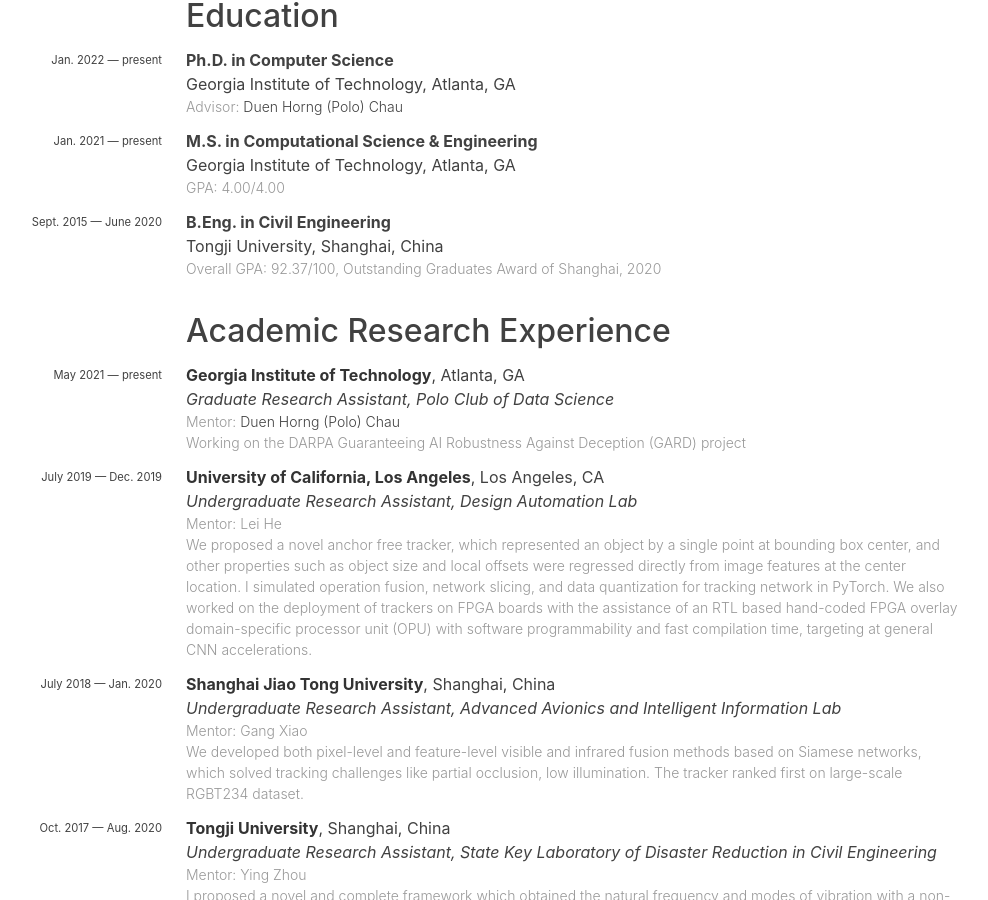
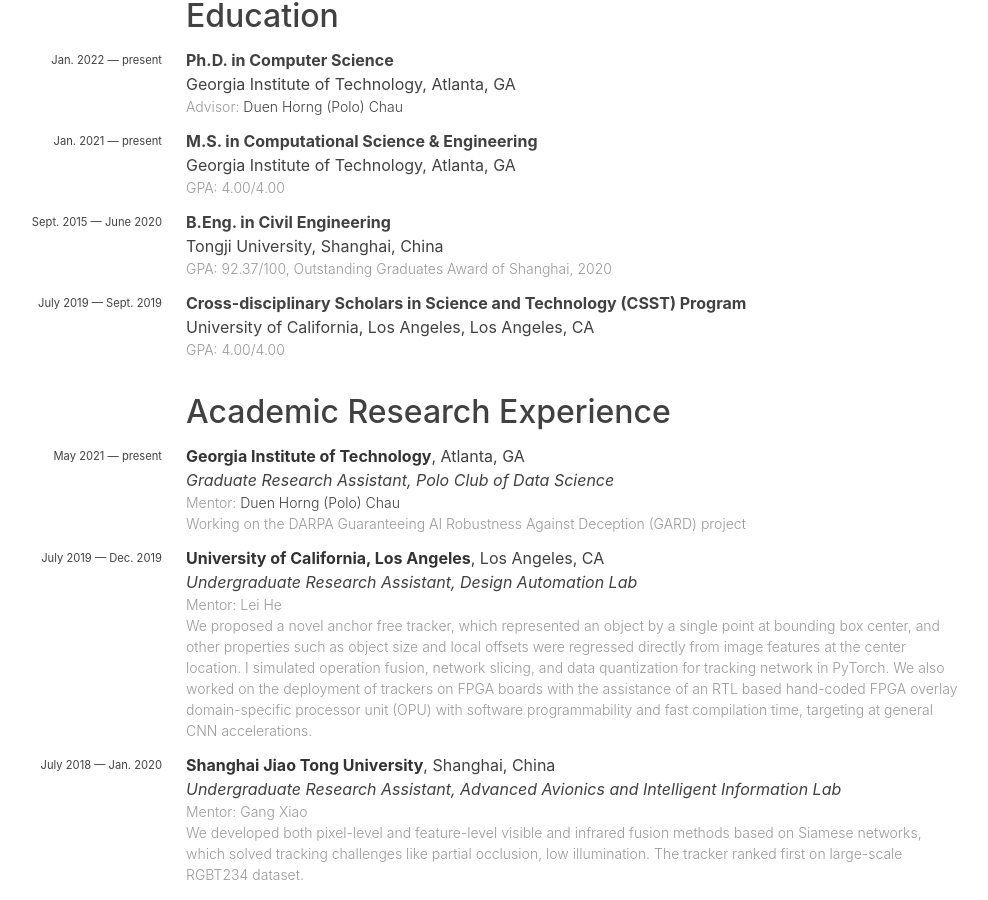
Before and after one commit to nemathahmed/temp_site2, a Jekyll site: the page built from cv.md, in a window 1280 px wide and 900 px high, scrolled down 322 px. Shown: the whole window, without its empty margins (146-1134 px from the left). Built offline with Jekyll 4.4.1, drawn with Linux system fonts in a browser that asks for light colours; nearby versions of some CDN libraries; some web fonts are replaced.

Commit message:
update education

```diff
--- a/_data/education.yaml
+++ b/_data/education.yaml
@@ -21,5 +21,14 @@
   institution: Tongji University
   location: "Shanghai, China"
   description:
-    - "Overall GPA: 92.37/100, Outstanding Graduates Award of Shanghai, 2020"
+    - "GPA: 92.37/100, Outstanding Graduates Award of Shanghai, 2020"
   institution-url: https://en.tongji.edu.cn/
+
+- degree: "Cross-disciplinary Scholars in Science and Technology (CSST) Program"
+  years: "July 2019 —"
+  years-extra: "Sept. 2019"
+  institution: University of California, Los Angeles
+  location: "Los Angeles, CA"
+  description:
+    - "GPA: 4.00/4.00"
+  institution-url: https://www.ucla.edu/
```
Also changed, not shown: everything-else.md (added, +18 -0 lines).
